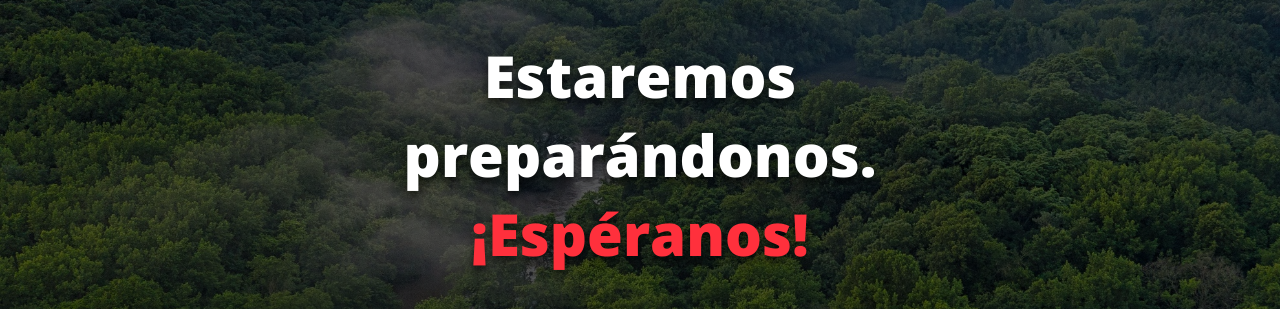
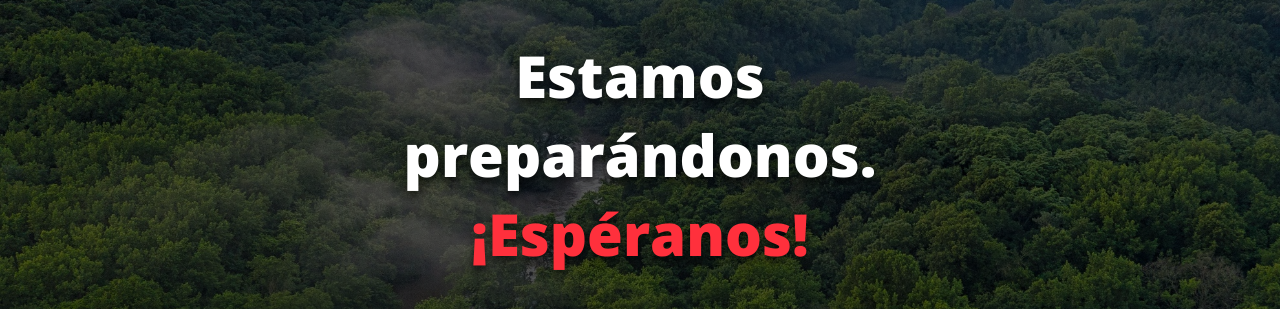
Before and after one commit to RmanchaR/rmanchar.github.io, a plain HTML site: page index.html in a window 1280 px wide. Shown: the part 235-544 px from the top of the page. Drawn offline with nearby package versions, Linux system fonts and the light colour scheme.

Commit message:
Update index.html

```diff
--- a/index.html
+++ b/index.html
@@ -16,7 +16,7 @@
             <img src="assets/images/logo.png" alt="Logo">
          </div>
          <div class="cta-box">
-            <h1>Estaremos preparándonos. <span class="highlight">¡Espéranos!</span></h1>
+            <h1>Estamos preparándonos. <span class="highlight">¡Espéranos!</span></h1>
             <p>Por el momento, ¡síguenos en nuestras redes para estar al tanto de nuestro pronto lanzamiento!</p>
          </div>
          <div class="social-icons">
```
